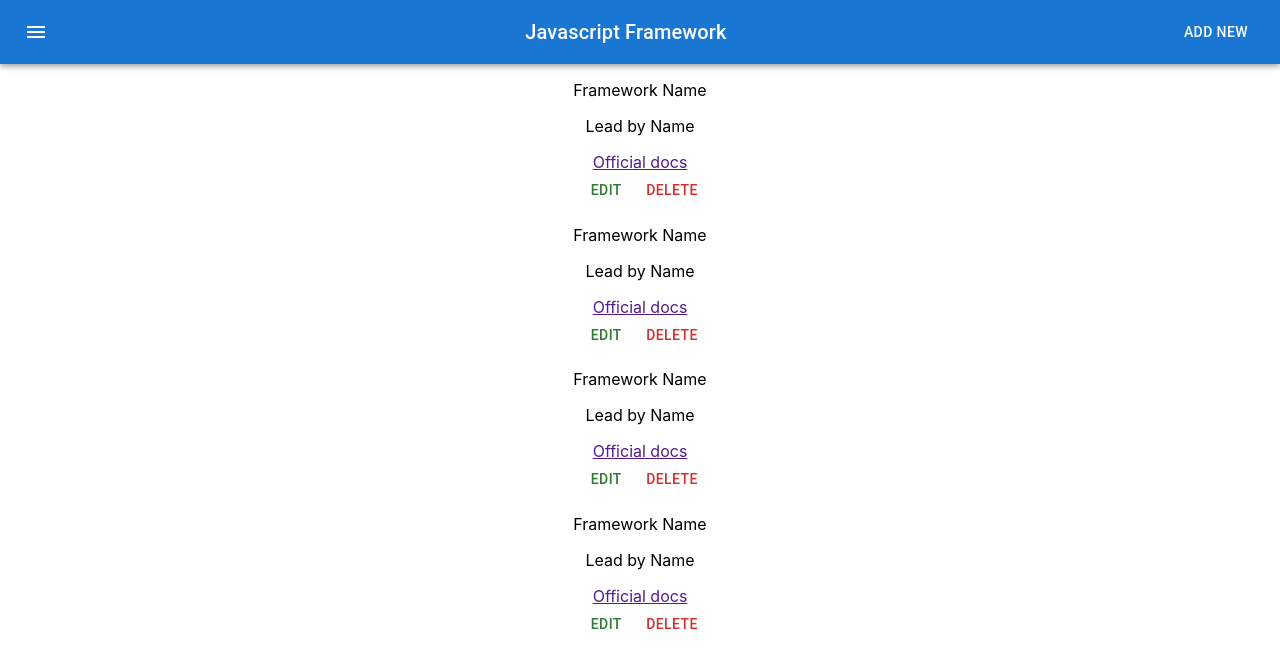
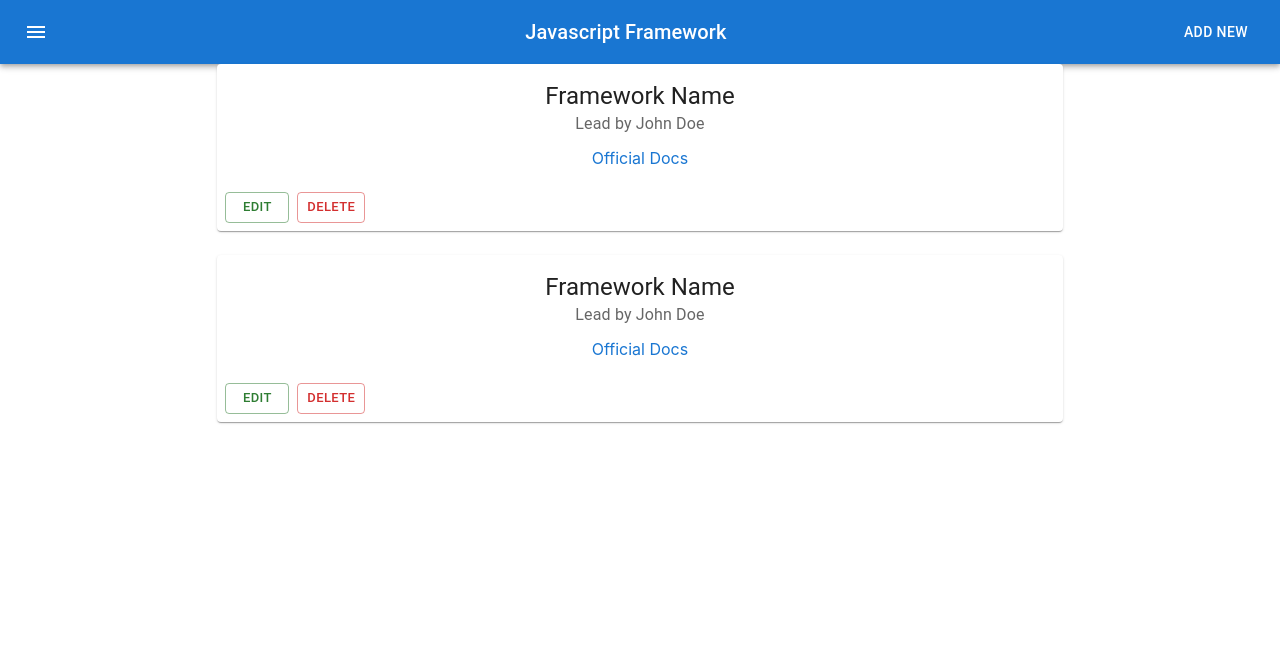
Before and after one commit to tern0004/P1-React-CRUD, a React (Create React App) app: page / in a window 1280 px wide. Shown: the top 668 px of the page. Built offline with nearby package versions, Linux system fonts and the light colour scheme.

Commit message:
- MUI styling in react app (part 2)

```diff
--- a/src/components/ItemElement.js
+++ b/src/components/ItemElement.js
@@ -1,25 +1,25 @@
 import React, {Component} from "react";
-import {Link} from "react-router-dom";
-import {Button} from "@mui/material";
+import Card from '@mui/material/Card';
+import CardActions from '@mui/material/CardActions';
+import CardContent from '@mui/material/CardContent';
+import Button from '@mui/material/Button';
+import Typography from '@mui/material/Typography';
+import {Link} from "@mui/material";
 
 class ItemElement extends Component {
     render() {
         return(
-            <div>
-
-                <div>
-                    <p>Framework Name</p>
-                </div>
-                <div>
-                    <p>Lead by Name</p>
-                    <Link>Official docs</Link>
-                </div>
-                <div>
-                        <Button  color="success" onClick="">Edit</Button>
-                        <Button  color="error" onClick="">Delete</Button>
-                </div>
-            </div>
-
+            <Card sx={{ minWidth: 275 }}>
+                <CardContent>
+                    <Typography variant="h5" component="div"> Framework Name </Typography>
+                    <Typography sx={{ mb: 1.5 }} color="text.secondary"> Lead by John Doe </Typography>
+                    <Link href="#" underline="none"> Official Docs </Link>
+                </CardContent>
+                <CardActions>
+                    <Button variant="outlined" color="success" size="small">Edit</Button>
+                    <Button variant="outlined" color="error" size="small">Delete</Button>
+                </CardActions>
+            </Card>
         )
     }
 }
--- a/src/components/ItemListView.js
+++ b/src/components/ItemListView.js
@@ -1,17 +1,19 @@
 import React, {Component} from "react";
 import ItemElement from "./ItemElement";
+import {Grid} from "@mui/material";
 
 class ItemListView extends Component {
     render() {
         return(
-            <div>
-                <div>
-                    <ItemElement/>
-                    <ItemElement/>
-                    <ItemElement/>
-                    <ItemElement/>
-                </div>
-            </div>
+                <Grid  container  justifyContent="center"  spacing={3}>
+                    <Grid  item xs={8} >
+                        <ItemElement/>
+                    </Grid>
+                    <Grid item xs={8} >
+                        <ItemElement/>
+                    </Grid>
+
+                </Grid>
 
         )
     }
```
